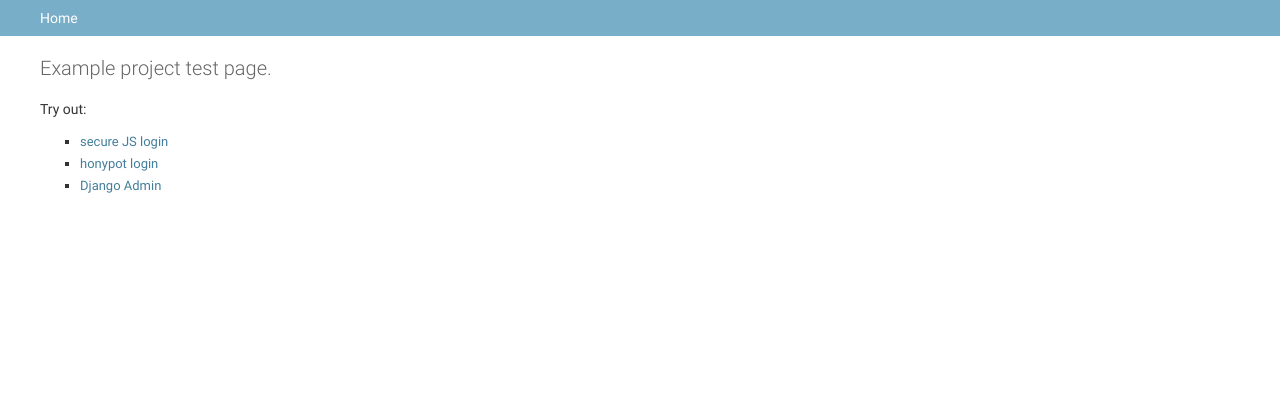
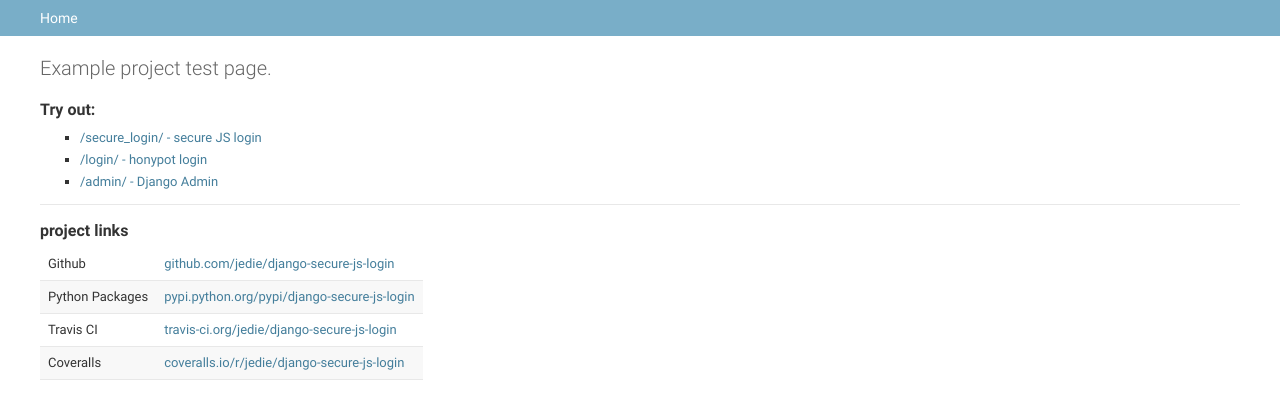
Before and after one commit to discontinue/django-secure-js-login, a Django app: page / in a window 1280 px wide. Shown: the part 20-439 px from the top of the page. Run offline with Django 3.2, Linux system fonts and the light colour scheme; parts of the project's set-up code (start-up, migrations or seed data) failed here and were passed over.

Commit message:
add links to example index page

```diff
--- a/example_project/example_project/templates/example_project/index.html
+++ b/example_project/example_project/templates/example_project/index.html
@@ -5,10 +5,38 @@
 
 {% block content %}
     <h1>Example project test page.</h1>
-    <p>Try out:</p>
+    <h2>Try out:</h2>
     <ul>
-        <li><a href="{% url 'secure-js-login:login' %}">secure JS login</a></li>
-        <li><a href="{% url 'honypot-login:login' %}">honypot login</a></li>
-        <li><a href="{% url 'admin:index' %}">Django Admin</a></li>
+        <li><a href="{% url 'secure-js-login:login' %}">{% url 'secure-js-login:login' %} - secure JS login</a></li>
+        <li><a href="{% url 'honypot-login:login' %}">{% url 'honypot-login:login' %} - honypot login</a></li>
+        <li><a href="{% url 'admin:index' %}">{% url 'admin:index' %} - Django Admin</a></li>
     </ul>
+    <hr />
+    <h2>project links</h2>
+    <table>
+        <tr>
+            <td>Github</td>
+            <td>
+                <a href="https://github.com/jedie/django-secure-js-login">github.com/jedie/django-secure-js-login</a>
+            </td>
+        </tr>
+        <tr>
+            <td>Python Packages</td>
+            <td>
+                <a href="https://pypi.python.org/pypi/django-secure-js-login/">pypi.python.org/pypi/django-secure-js-login</a>
+            </td>
+        </tr>
+        <tr>
+            <td>Travis CI</td>
+            <td>
+                <a href="https://travis-ci.org/jedie/django-secure-js-login/">travis-ci.org/jedie/django-secure-js-login</a>
+            </td>
+        </tr>
+        <tr>
+            <td>Coveralls</td>
+            <td>
+                <a href="https://coveralls.io/r/jedie/django-secure-js-login/">coveralls.io/r/jedie/django-secure-js-login</a>
+            </td>
+        </tr>
+    </table>
 {% endblock content %}
```
Also changed, not shown: 1 other file.
